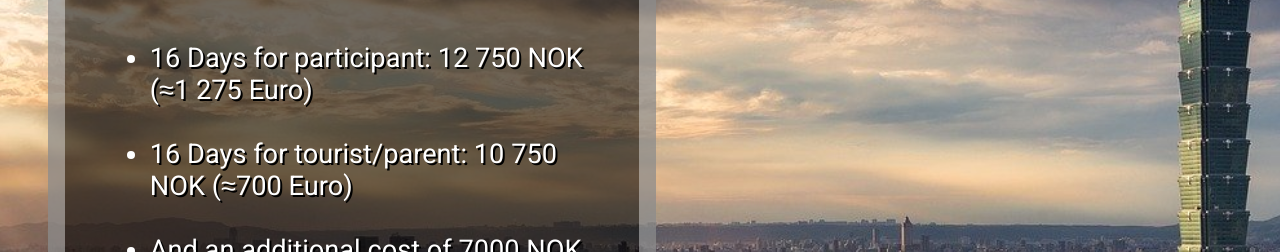
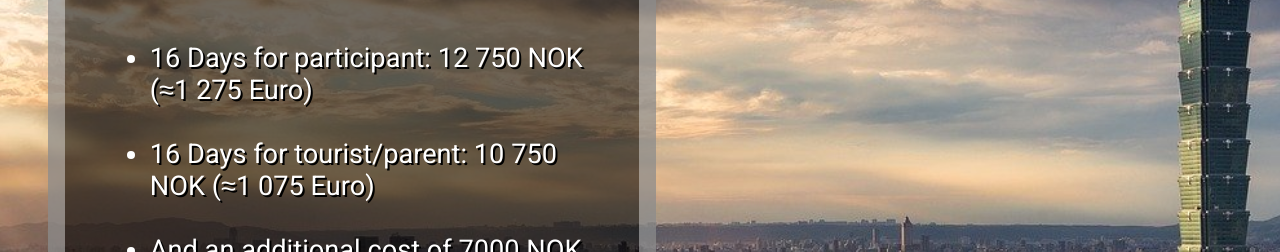
Before and after one commit to mikkelgud/InternationalTableTennisCamp, a React (Create React App) app: page /signup in a window 1280 px wide. Shown: the part 1700-1952 px from the top of the page. Built offline with nearby package versions, Linux system fonts and the light colour scheme.

Commit message:
fixed wrong price

```diff
--- a/src/components/generalnfoPages/SignUp.js
+++ b/src/components/generalnfoPages/SignUp.js
@@ -129,7 +129,7 @@ export default function SignUp(props) {
                     <ul>
                         <li> 16 Days for participant: 12 750 NOK (≈1 275 Euro)</li>
                         <br />
-                        <li> 16 Days for tourist/parent: 10 750 NOK (≈700 Euro)</li>
+                        <li> 16 Days for tourist/parent: 10 750 NOK (≈1 075 Euro)</li>
                         <br />
                         <li> And an additional cost of 7000 NOK (≈700 Euro) for the flight ticket from Gardemoen or kastrup</li>
                         <br />
```
